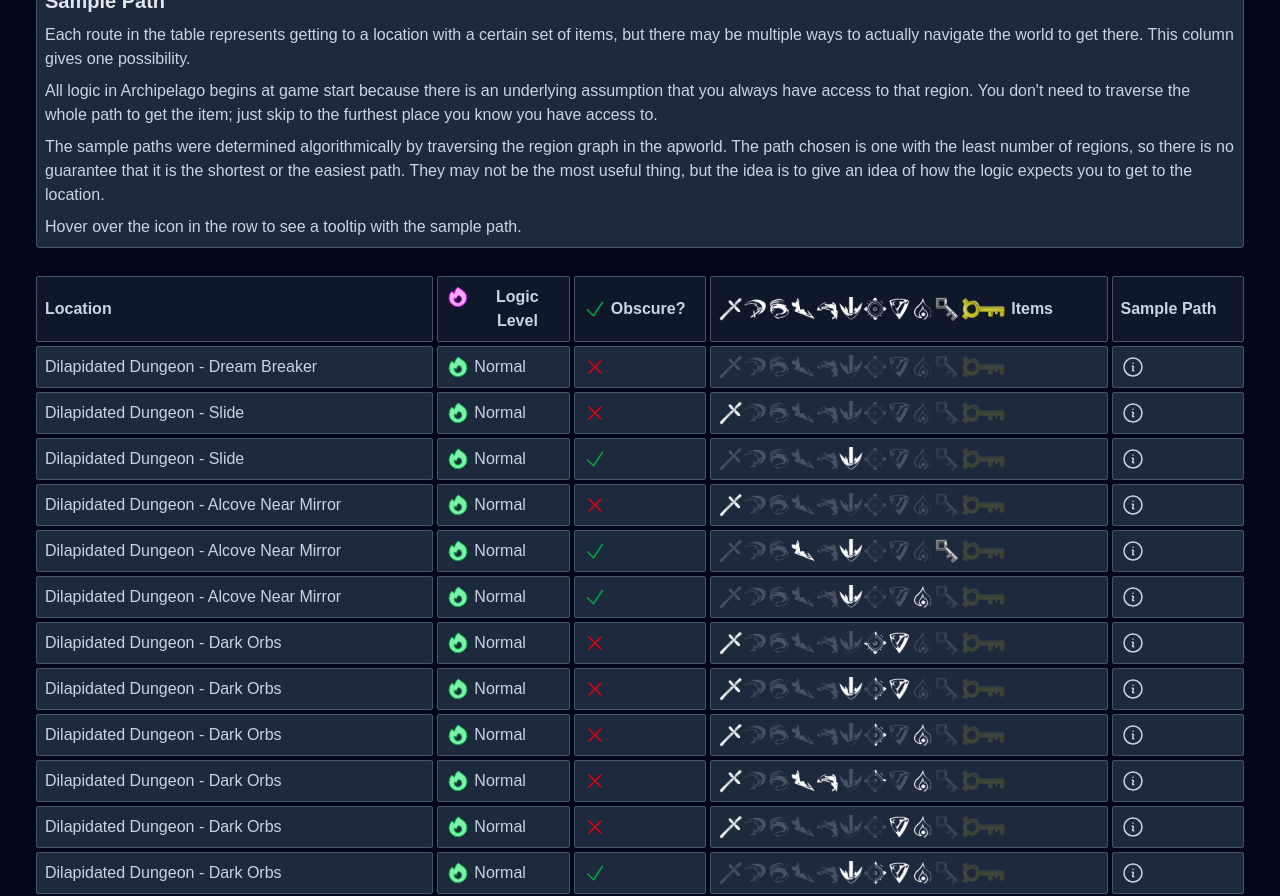
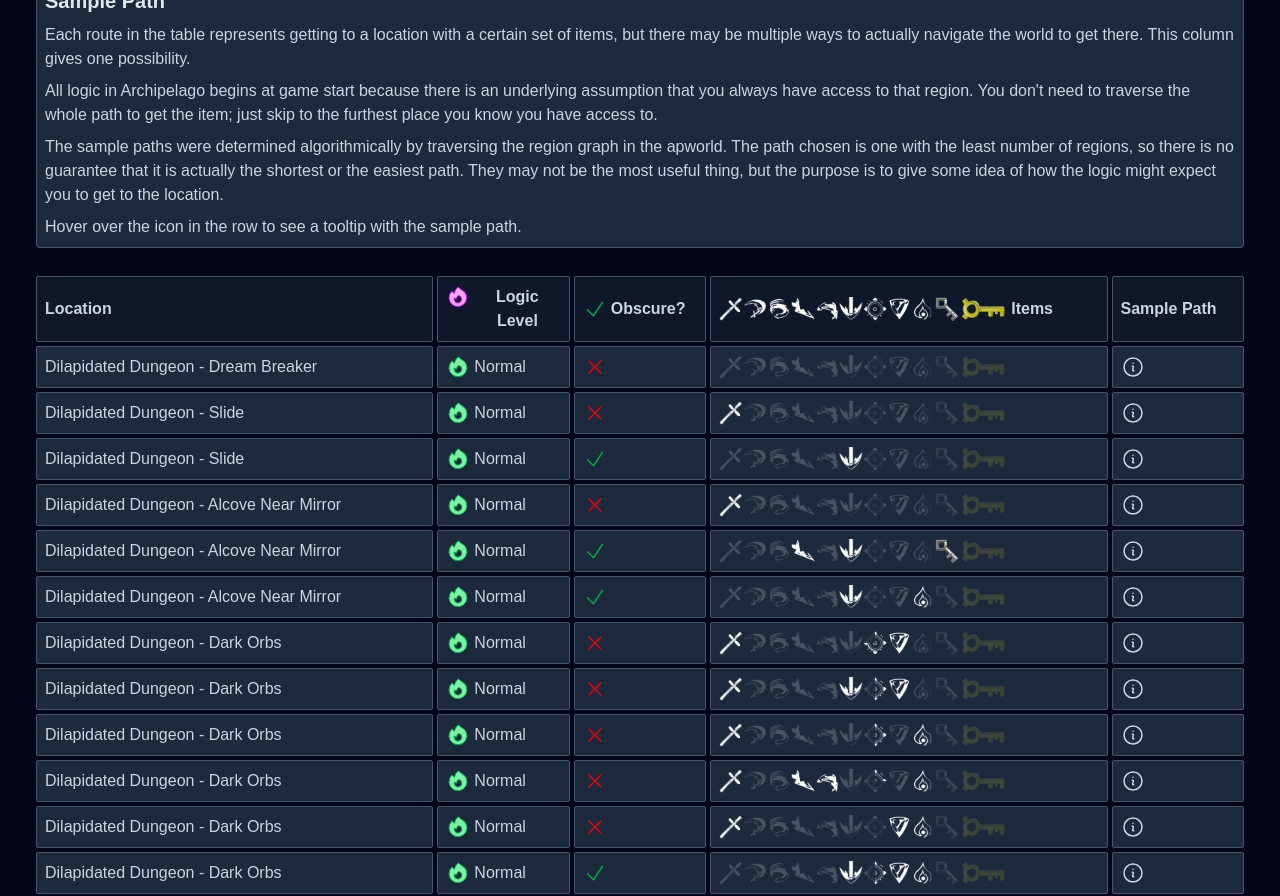
Before and after one commit to highrow623/pseudoregalia-archipelago-logic-viewer, a Next.js app: page /pseudoregalia-archipelago-logic-viewer/ in a window 1280 px wide. Shown: the part 1540-2436 px from the top of the page. Built offline with nearby package versions, Linux system fonts and the light colour scheme.

Commit message:
updated sample path instructions wording

```diff
--- a/src/app/pathing-logic/instructions.tsx
+++ b/src/app/pathing-logic/instructions.tsx
@@ -269,10 +269,10 @@ export default function Instructions() {
         <Paragraph>
           The sample paths were determined algorithmically by traversing the
           region graph in the apworld. The path chosen is one with the least
-          number of regions, so there is no guarantee that it is the shortest or
-          the easiest path. They may not be the most useful thing, but the idea
-          is to give an idea of how the logic expects you to get to the
-          location.
+          number of regions, so there is no guarantee that it is actually the
+          shortest or the easiest path. They may not be the most useful thing,
+          but the purpose is to give some idea of how the logic might expect you
+          to get to the location.
         </Paragraph>
         <Paragraph>
           Hover over the icon in the row to see a tooltip with the sample path.
```
